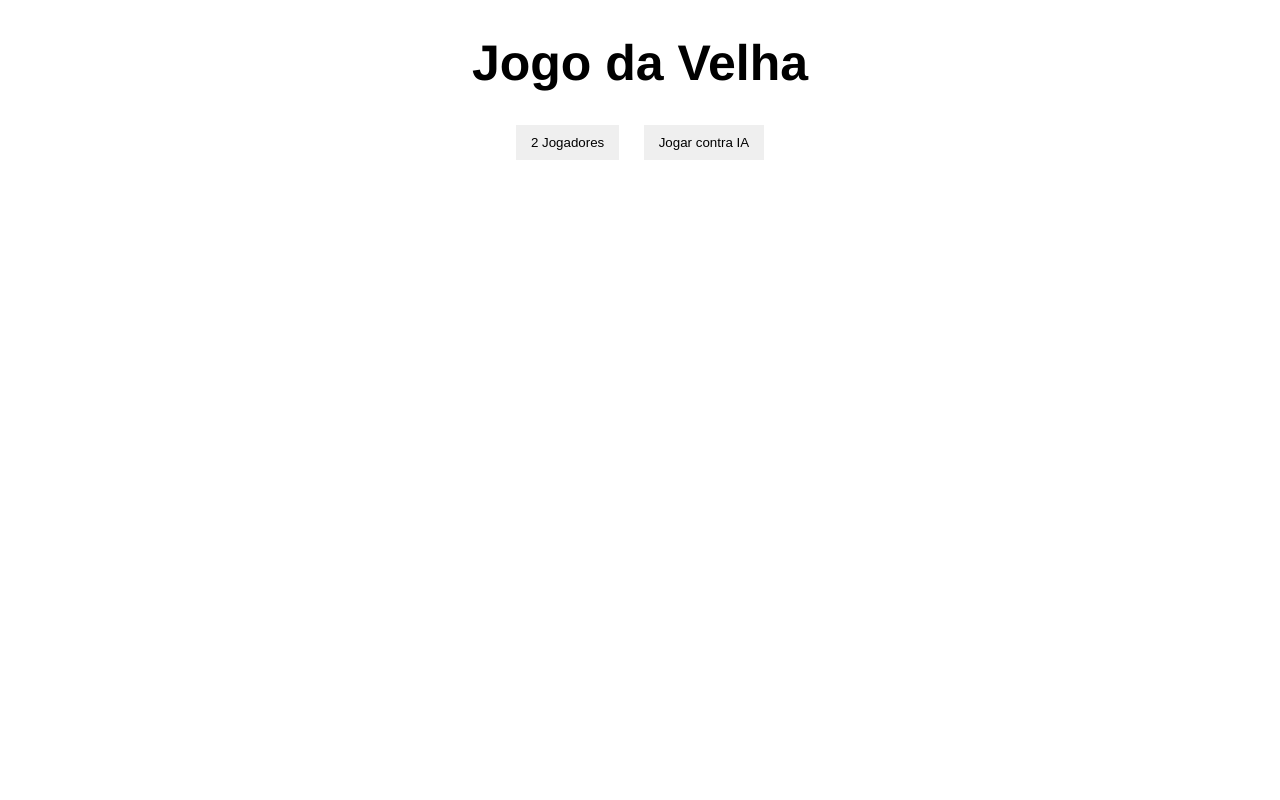
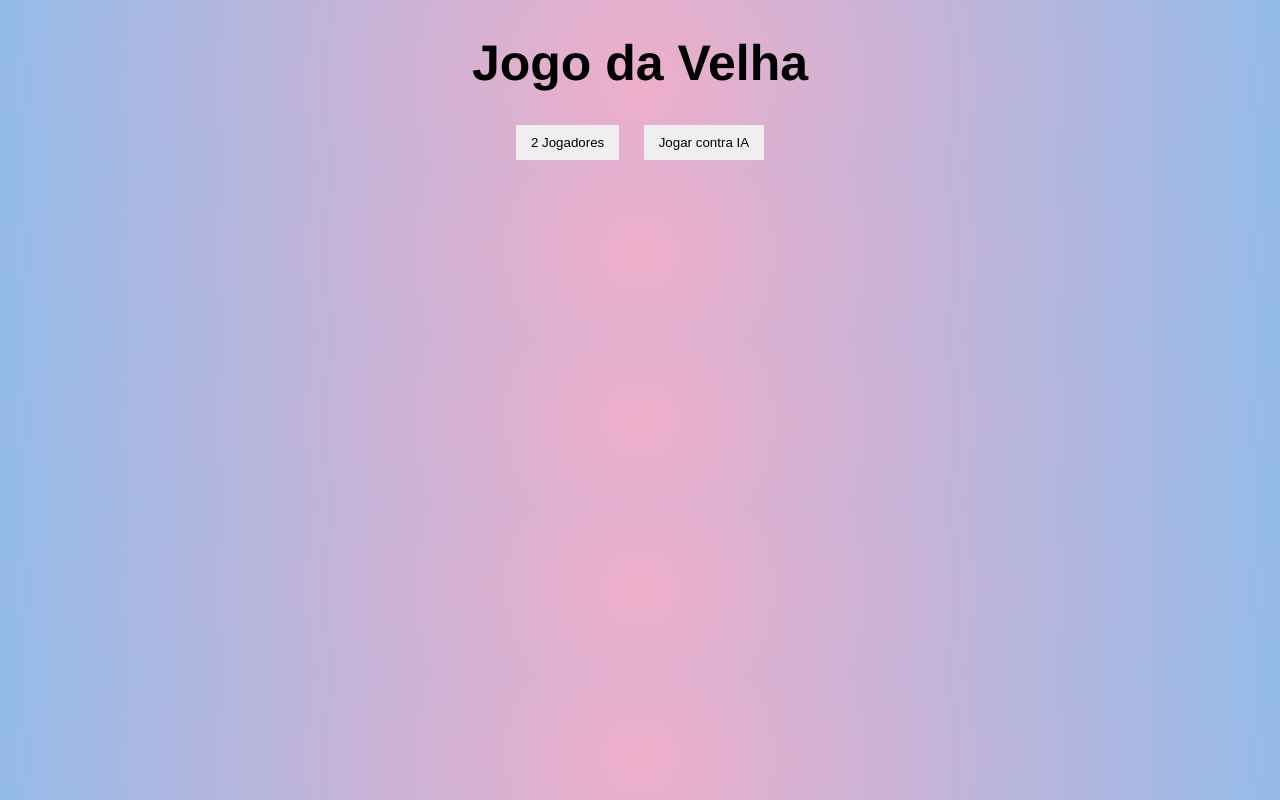
Before and after one commit to Cold-H4nd/JogoDaVelha, a plain HTML site: page index.html in a window 1280 px wide. Drawn offline with Linux system fonts and the light colour scheme.

Commit message:
Testando fundo gradiente

```diff
--- a/css/styles.css
+++ b/css/styles.css
@@ -1,6 +1,7 @@
 body {
     text-align: center;
     font-family: Helvetica, sans-serif;
+    background: radial-gradient(circle, rgba(238,174,202,1) 0%, rgba(148,187,233,1) 100%);
 }
 
 h1 {
```
